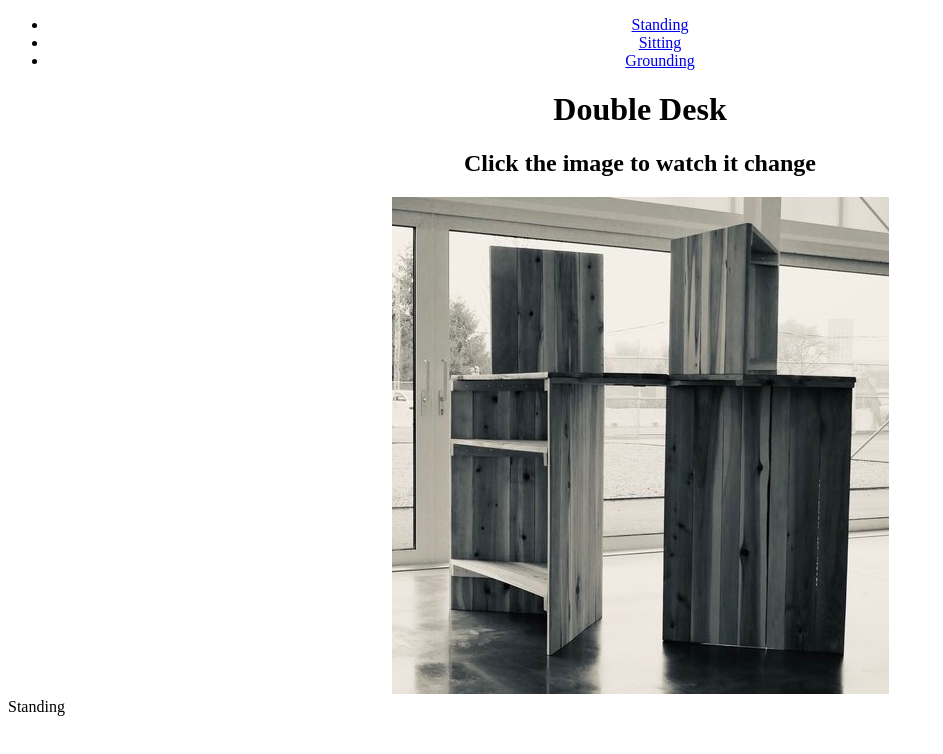
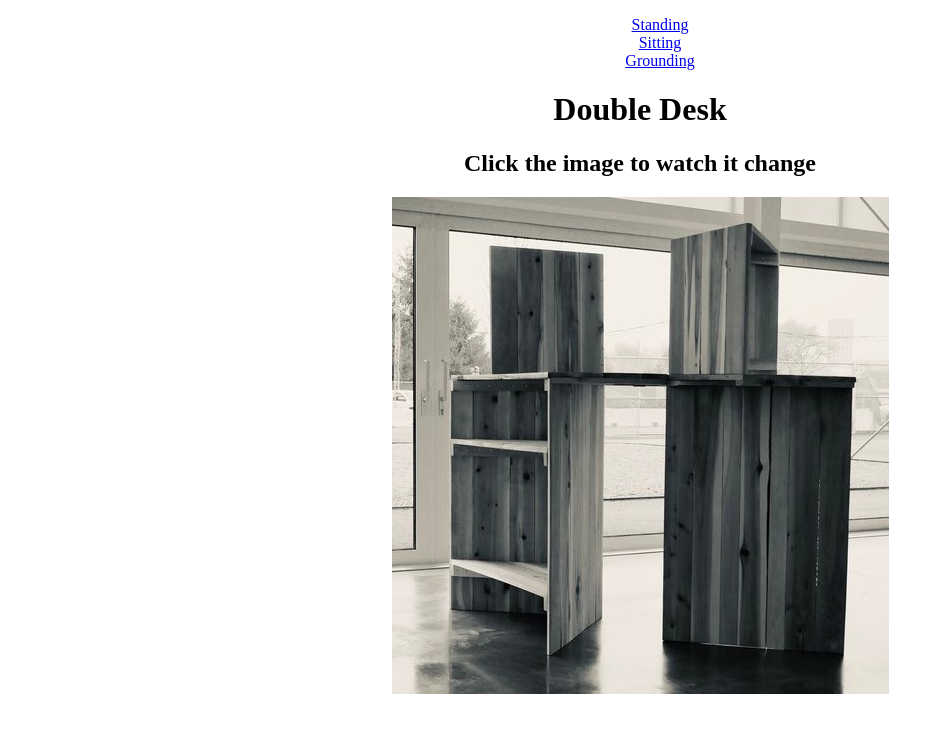
Before and after one commit to 1fatfox/lab0, a plain HTML site: page index.html in a window 1280 px wide. Shown: the whole page, without its empty margins (0-943 px from the left). Drawn offline with Linux system fonts and the light colour scheme.

Commit message:
add styling to nav

```diff
--- a/index.html
+++ b/index.html
@@ -4,18 +4,18 @@
       <title>My Webpage</title>
       <!-- <link rel="stylesheet" href="https://stackpath.bootstrapcdn.com/bootstrap/4.1.1/css/bootstrap.min.css" integrity="sha384-WskhaSGFgHYWDcbwN70/dfYBj47jz9qbsMId/iRN3ewGhXQFZCSftd1LZCfmhktB" crossorigin="anonymous"> -->
       <center>
-        <ul id="menu">
-          <li><a href="index.html">Standing</a></li>
-          <li><a href="user.html">Sitting</a></li>
-          <li><a href="third.html">Grounding</a></li>
-        </ul>
-
+        <div class="nav">
+          <ul id="menu" style="list-style-type:none;">
+            <li><a href="index.html">Standing</a></li>
+            <li><a href="user.html">Sitting</a></li>
+            <li><a href="third.html">Grounding</a></li>
+          </ul>
+        </div>
         <h1>Double Desk</h1>
         <h2>Click the image to watch it change</h2>
         <a href="user.html"><img src="bandwstraightSq.jpg" onmouseover="this.src='bandwside.jpeg'" onmouseout="this.src='bandwstraightSq.jpg'"></a>
       </center>
     </head>
     <body>
-        Standing
     </body>
 </html>
--- a/styled.css
+++ b/styled.css
@@ -5,8 +5,12 @@ h1 {
     color: #addde6;
 }
 
-ul {
+/* ul {
   text-align: center;
+} */
+
+.nav {
+  display: table;
 }
 
 ul#menu {
```
